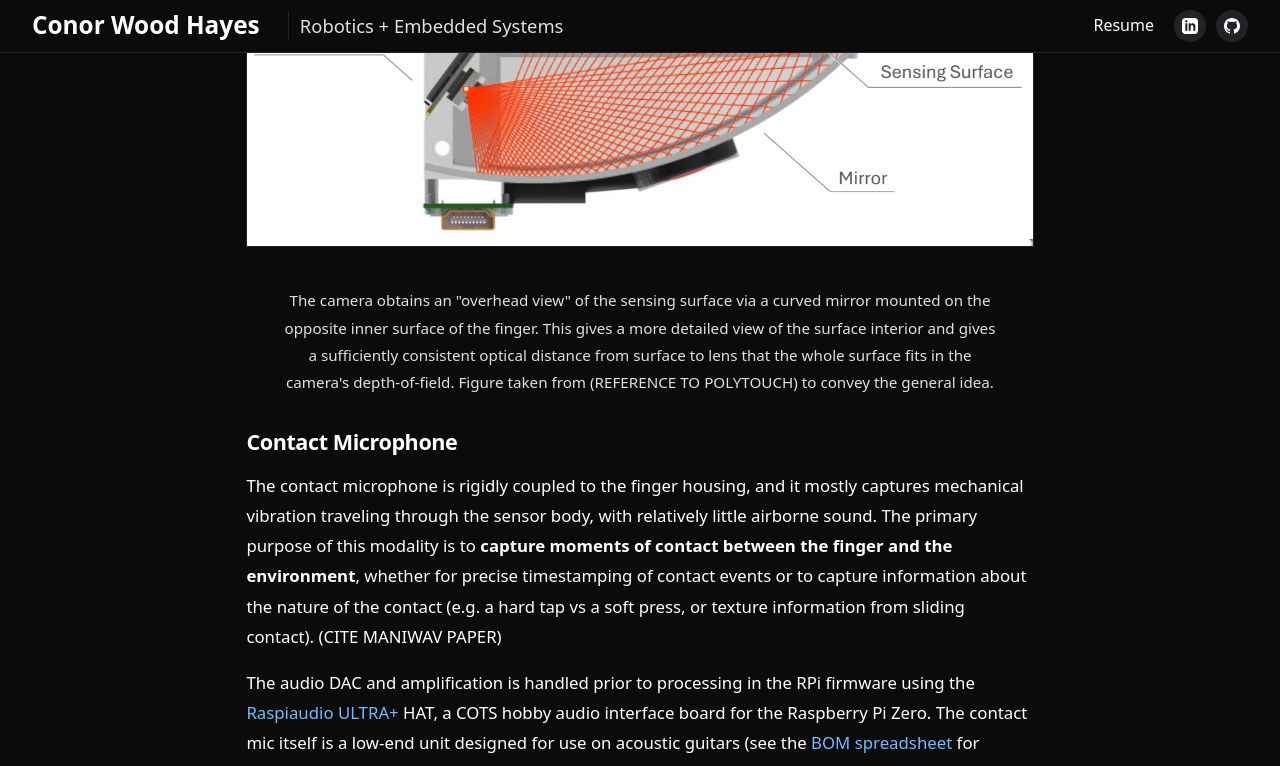
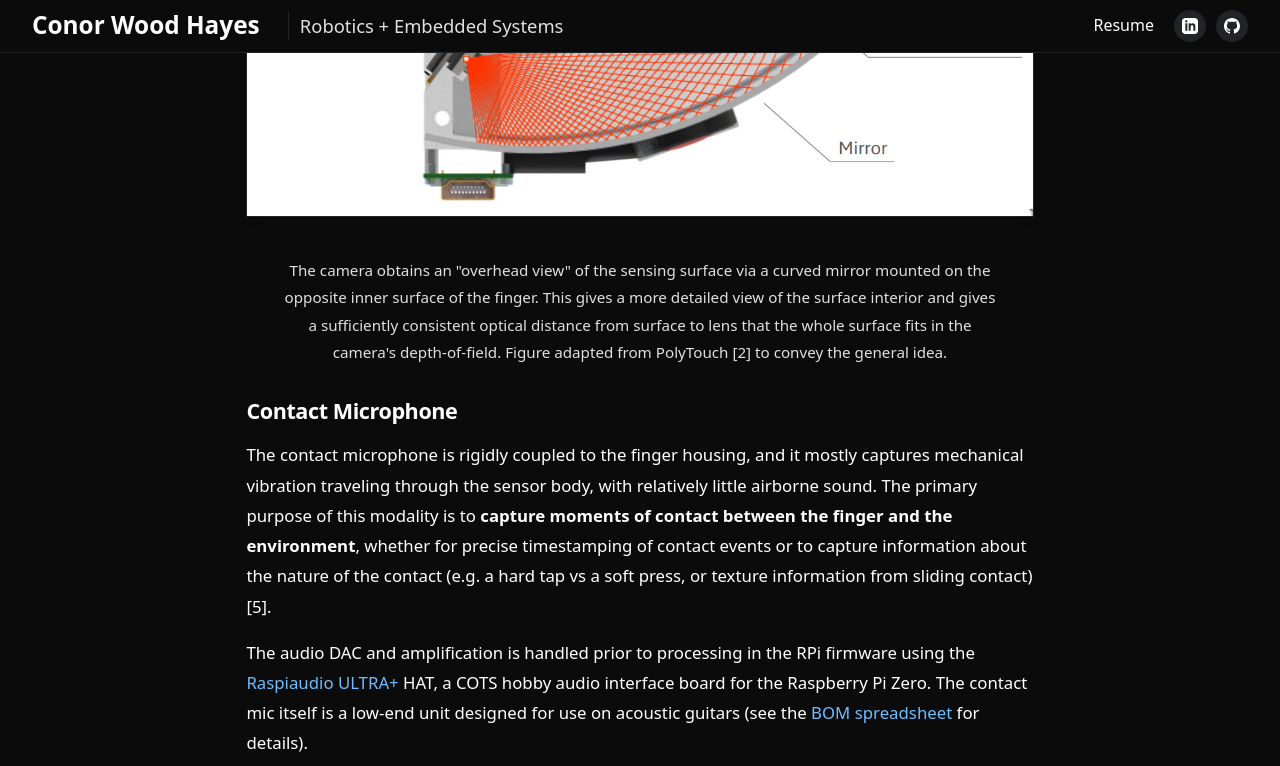
Before and after one commit to cwoodhayes/cwoodhayes.github.io, a Jekyll site: the page built from _projects/PolyUMI.md, in a window 1280 px wide and 1400 px high, scrolled down 8866 px. Shown: the top 766 px of the window. Built offline with Jekyll 4.4.1, drawn with Linux system fonts in a browser that asks for light colours; some of the changed text lies outside the part shown.

Commit message:
added references to polyumi

```diff
--- a/_projects/PolyUMI.md
+++ b/_projects/PolyUMI.md
@@ -27,7 +27,7 @@
 - **vision** (via GoPro camera on wrist + finger camera peripheral vision) - *60fps 1920x1080 MJPEG video (MP4) + 10fps 540x480 MJPEG video*
 - **proprioception** (via monocular inertial SLAM from GoPro + IMU in gripper, or robot joint encoders + FK in embodiments)
 
-It combines the [Universal Manipulation Interface (UMI)](https://umi-gripper.github.io/) platform with a custom touch-sensing finger inspired by the [PolyTouch tactile + audio sensor](https://polytouch.alanz.info/), with hardware, firmware, and software built from scratch for a modern robotics stack (ROS2 Kilted + Python 3.13 + Foxglove visualizer).
+It combines the [Universal Manipulation Interface (UMI)](https://umi-gripper.github.io/) platform with a custom touch-sensing finger inspired by the [PolyTouch tactile + audio sensor](https://polytouch.alanz.info/), with hardware, firmware, and software built from scratch for a modern robotics stack (ROS2 Kilted + Python 3.13 + Foxglove visualizer) [1, 2].
 
 <figure class="project-figure">
   <a href="#" class="lightbox-img"><img src="/assets/msr/polyumi/dataflow_overview.png" alt="PolyUMI platform overview" /></a>
@@ -117,7 +117,7 @@
   </figure>
 </div>
 
-The PolyUMI finger follows the same core sensing principle as [PolyTouch](https://polytouch.alanz.info/): a deformable sensing surface is observed by an internal camera through a curved mirror.
+The PolyUMI finger follows the same core sensing principle as [PolyTouch](https://polytouch.alanz.info/): a deformable sensing surface is observed by an internal camera through a curved mirror [2].
 
 The hardware & software for the PolyUMI finger are designed and built from scratch; however, the sensing approach and system architecture draw heavily from PolyTouch. No source code or design files from that work were available — only the published paper — so all implementation details were independently developed, and modifications were made as appropriate to fit the goals of rapid iteration and integration with a UMI-style gripper design.
 
@@ -128,15 +128,15 @@
 
 Sensing surface manufacturing instructions are [here](https://docs.google.com/document/d/1T0v_7H8YAJjOud9QWYlQct29a78YKvELPIpKTzajFs0/edit?usp=sharing). Full build documentation including 3D print, laser cut, and mechanical + PCB assembly instructions are coming soon.
 
-References: PolyTouch, [GelSight](https://www.gelsight.com/), [DenseTact](https://techfinder.stanford.edu/technology/densetact-optical-tactile-sensor)
+Tactile sensors inspiring this one: PolyTouch [2], GelSight [3], DenseTact [4].
 
 <figure class="project-figure">
   <a href="#" class="lightbox-img"><img src="/assets/msr/polyumi/polytouch_ray_diagram.png" alt="PolyUMI gripper CAD" style="max-width: 800px; height: auto;" /></a>
-  <figcaption>The camera obtains an "overhead view" of the sensing surface via a curved mirror mounted on the opposite inner surface of the finger. This gives a more detailed view of the surface interior and gives a sufficiently consistent optical distance from surface to lens that the whole surface fits in the camera's depth-of-field. Figure taken from (REFERENCE TO POLYTOUCH) to convey the general idea. </figcaption>
+  <figcaption>The camera obtains an "overhead view" of the sensing surface via a curved mirror mounted on the opposite inner surface of the finger. This gives a more detailed view of the surface interior and gives a sufficiently consistent optical distance from surface to lens that the whole surface fits in the camera's depth-of-field. Figure adapted from PolyTouch [2] to convey the general idea.</figcaption>
 </figure>
 
 ### Contact Microphone
-The contact microphone is rigidly coupled to the finger housing, and it mostly captures mechanical vibration traveling through the sensor body, with relatively little airborne sound. The primary purpose of this modality is to **capture moments of contact between the finger and the environment**, whether for precise timestamping of contact events or to capture information about the nature of the contact (e.g. a hard tap vs a soft press, or texture information from sliding contact). (CITE MANIWAV PAPER)
+The contact microphone is rigidly coupled to the finger housing, and it mostly captures mechanical vibration traveling through the sensor body, with relatively little airborne sound. The primary purpose of this modality is to **capture moments of contact between the finger and the environment**, whether for precise timestamping of contact events or to capture information about the nature of the contact (e.g. a hard tap vs a soft press, or texture information from sliding contact) [5].
 
 The audio DAC and amplification is handled prior to processing in the RPi firmware using the [Raspiaudio ULTRA+](https://raspiaudio.com/product/ultra/) HAT, a COTS hobby audio interface board for the Raspberry Pi Zero. The contact mic itself is a low-end unit designed for use on acoustic guitars (see the [BOM spreadsheet](https://docs.google.com/spreadsheets/d/1tMQNNxZsd84y2yo-7dfs8auQ5Ptbd8Gklj7v1k_vXQo/edit?usp=sharing) for details).
 
@@ -153,17 +153,13 @@
   </figure>
 </div>
 
-References: PolyTouch, [ManiWAV](https://mani-wav.github.io/)
-
 ### Wrist Camera
-This sensing system follows the UMI design with minor hardware updates for a new GoPro version (Hero 12 vs. Hero 9). PolyUMI also adds BLE-based control of the GoPro from the gripper's onboard SBC (Raspberry Pi Zero 2W), which is required to synchronize timestamps for all sensor datastreams & ensure that the sensors begin recording at the same time.
+This sensing system follows the UMI design with minor hardware updates for a new GoPro version (Hero 12 vs. Hero 9) [1]. PolyUMI also adds BLE-based control of the GoPro from the gripper's onboard SBC (Raspberry Pi Zero 2W), which is required to synchronize timestamps for all sensor datastreams & ensure that the sensors begin recording at the same time.
 
 - GoPro Hero 12 + MAX Lens Mod 2.0 (approximately 177 deg FOV)
 - Side mirrors provide a binocular view of the manipulated object.
 - **Output:**: 60 fps video at rest as MP4
 - **Control:** via [Open GoPro's BLE API](https://gopro.github.io/OpenGoPro/) from the gripper's onboard Raspberry Pi
-
-References: UMI
 
 ### Proprioception
 
@@ -259,3 +253,12 @@
   <a href="#" class="lightbox-img" style="max-width: 400px;"><img src="/assets/msr/polyumi/parts_graveyard.JPG" alt="PolyUMI failed & test parts"/></a>
   <figcaption>I iterated on these parts quite a bit. <br/> Here is a graveyard of not-quite-right prints, failed cuts, broken mirrors, and also a nice jig for doing heat-set inserts for the camera mount, which is at an awkward angle inside the finger housing cavity.</figcaption>
 </figure>
+
+## References
+
+1. Universal Manipulation Interface (UMI). Project page and publication links. [https://umi-gripper.github.io/](https://umi-gripper.github.io/)
+2. PolyTouch tactile + audio sensor. Project page and publication links. [https://polytouch.alanz.info/](https://polytouch.alanz.info/)
+3. GelSight tactile sensing technology. [https://www.gelsight.com/](https://www.gelsight.com/)
+4. DenseTact optical tactile sensor. [https://techfinder.stanford.edu/technology/densetact-optical-tactile-sensor](https://techfinder.stanford.edu/technology/densetact-optical-tactile-sensor)
+5. ManiWAV: Learning robot manipulation from in-the-wild audio-visual data. Project page and publication links. [https://mani-wav.github.io/](https://mani-wav.github.io/)
+6. ORB-SLAM3 repository and related paper resources. [https://github.com/UZ-SLAMLab/ORB_SLAM3](https://github.com/UZ-SLAMLab/ORB_SLAM3)
--- a/assets/css/main.css
+++ b/assets/css/main.css
@@ -790,24 +790,39 @@
   font-weight: 600;
 }
 
-.project-content ul,
-.project-content ol {
+.project-content ul {
   margin-bottom: 1rem;
   padding-left: 0;
   list-style: none;
 }
 
-.project-content li {
+.project-content ol {
+  margin-bottom: 1rem;
+  padding-left: 1.5rem;
+  list-style: decimal;
+}
+
+.project-content ul li,
+.project-content ol li {
   /* margin-bottom: 0.5rem; */
   padding-left: 1.5rem;
   position: relative;
 }
 
-.project-content li::before {
+.project-content ul li::before {
   content: "→";
   position: absolute;
   left: 0;
   color: var(--color-link-body);
+}
+
+.project-content ol li {
+  padding-left: 0;
+  position: static;
+}
+
+.project-content ol li::before {
+  content: none;
 }
 
 .project-footer {
```
Also changed, not shown: other parts of _projects/PolyUMI.md (+1 -3 lines), README.md (+12 -1 lines).
